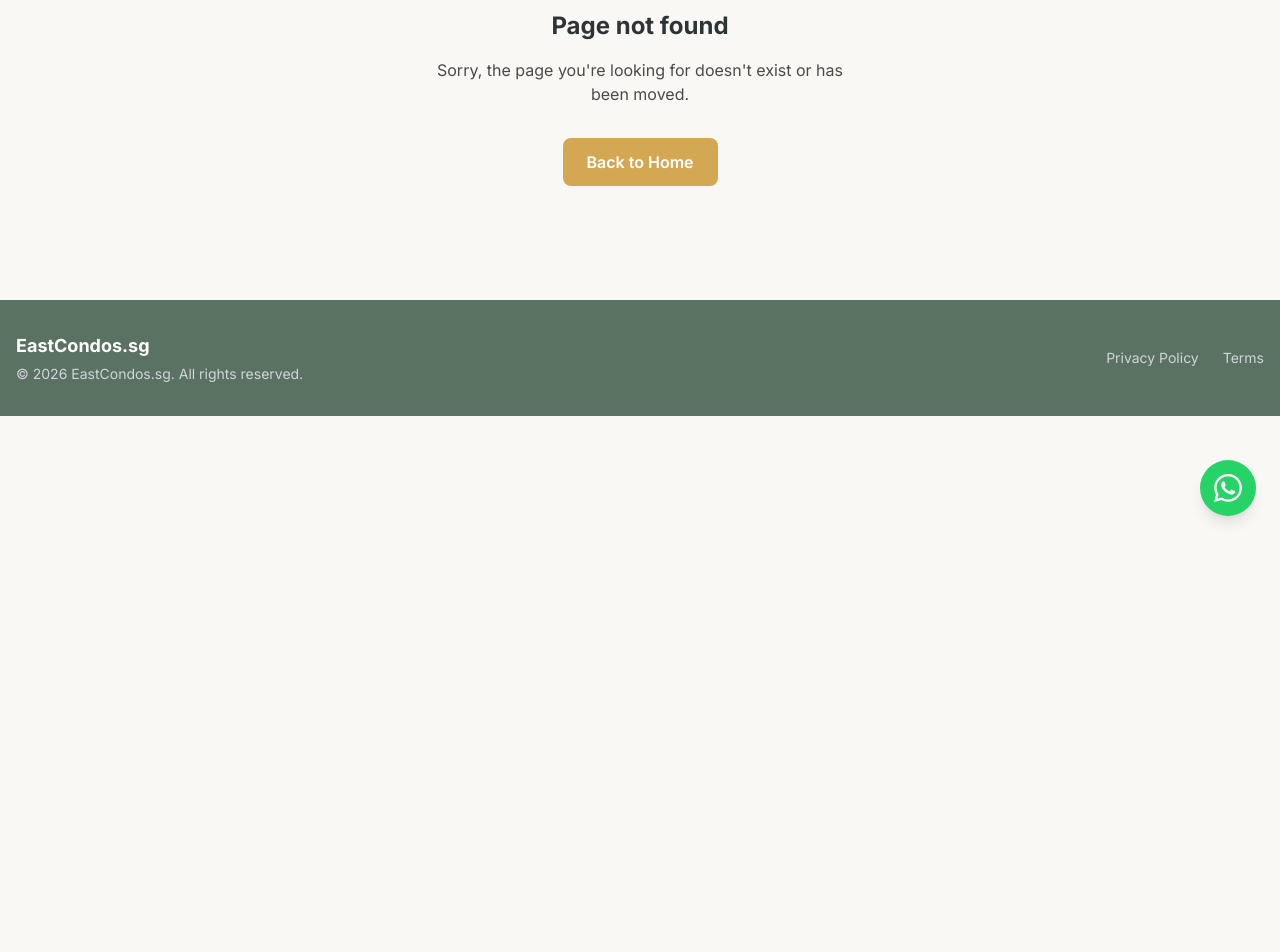
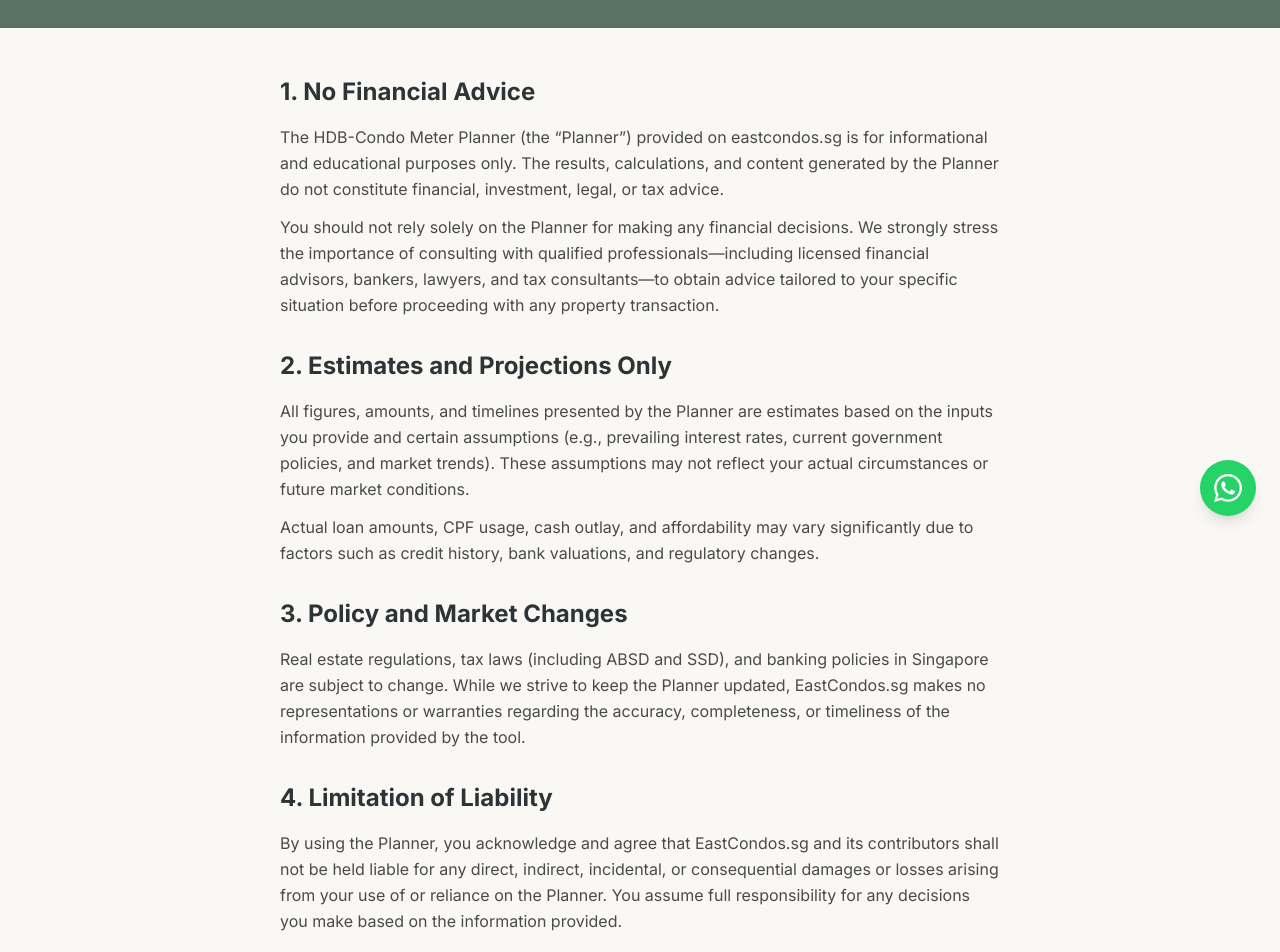
Before and after one commit to 4hookes/eastcondos-site, a Next.js app: page /disclaimer-hdb-condo-meter-planner in a window 1280 px wide. Before the commit this address had no page. Shown: the part 260-1212 px from the top of the page. Before the commit the page ends 800 px from the top, so only its background shows below. Built offline with nearby package versions, Linux system fonts and the light colour scheme.

Commit message:
feat: Add disclaimer page for HDB-Condo Meter Planner

```diff
--- /dev/null
+++ b/app/disclaimer-hdb-condo-meter-planner/page.tsx
@@ -0,0 +1,92 @@
+import type { Metadata } from "next";
+
+export const metadata: Metadata = {
+  title: "HDB-Condo Meter Planner Disclaimer – eastcondos.sg",
+  description:
+    "Disclaimer for the HDB-Condo Meter Planner tool on EastCondos.sg. Important information regarding estimates and financial advice.",
+};
+
+export default function DisclaimerMeterPlannerPage() {
+  return (
+    <div>
+      <div className="bg-sage-dark py-16 text-center">
+        <h1 className="text-3xl md:text-4xl font-bold text-white">
+          HDB-Condo Meter Planner Disclaimer
+        </h1>
+        <p className="text-gray-300 mt-3 text-lg">
+          Please read this before using the planner
+        </p>
+      </div>
+
+      <div className="max-w-3xl mx-auto px-4 sm:px-6 py-12">
+        <div className="prose prose-navy max-w-none space-y-8 text-body leading-relaxed">
+          <section>
+            <h2 className="text-2xl font-bold text-navy mb-4">
+              1. No Financial Advice
+            </h2>
+            <p>
+              The HDB-Condo Meter Planner (the &ldquo;Planner&rdquo;) provided
+              on eastcondos.sg is for informational and educational purposes
+              only. The results, calculations, and content generated by the
+              Planner do not constitute financial, investment, legal, or tax
+              advice.
+            </p>
+            <p className="mt-3">
+              You should not rely solely on the Planner for making any financial
+              decisions. We strongly stress the importance of consulting with qualified
+              professionals—including licensed financial advisors, bankers,
+              lawyers, and tax consultants—to obtain advice tailored to your
+              specific situation before proceeding with any property transaction.
+            </p>
+          </section>
+
+          <section>
+            <h2 className="text-2xl font-bold text-navy mb-4">
+              2. Estimates and Projections Only
+            </h2>
+            <p>
+              All figures, amounts, and timelines presented by the Planner are
+              estimates based on the inputs you provide and certain assumptions
+              (e.g., prevailing interest rates, current government policies, and
+              market trends). These assumptions may not reflect your actual
+              circumstances or future market conditions.
+            </p>
+            <p className="mt-3">
+              Actual loan amounts, CPF usage, cash outlay, and affordability may
+              vary significantly due to factors such as credit history, bank
+              valuations, and regulatory changes.
+            </p>
+          </section>
+
+          <section>
+            <h2 className="text-2xl font-bold text-navy mb-4">
+              3. Policy and Market Changes
+            </h2>
+            <p>
+              Real estate regulations, tax laws (including ABSD and SSD), and
+              banking policies in Singapore are subject to change. While we
+              strive to keep the Planner updated, EastCondos.sg makes no
+              representations or warranties regarding the accuracy,
+              completeness, or timeliness of the information provided by the
+              tool.
+            </p>
+          </section>
+
+          <section>
+            <h2 className="text-2xl font-bold text-navy mb-4">
+              4. Limitation of Liability
+            </h2>
+            <p>
+              By using the Planner, you acknowledge and agree that EastCondos.sg
+              and its contributors shall not be held liable for any direct,
+              indirect, incidental, or consequential damages or losses arising
+              from your use of or reliance on the Planner. You assume full
+              responsibility for any decisions you make based on the information
+              provided.
+            </p>
+          </section>
+        </div>
+      </div>
+    </div>
+  );
+}
```
